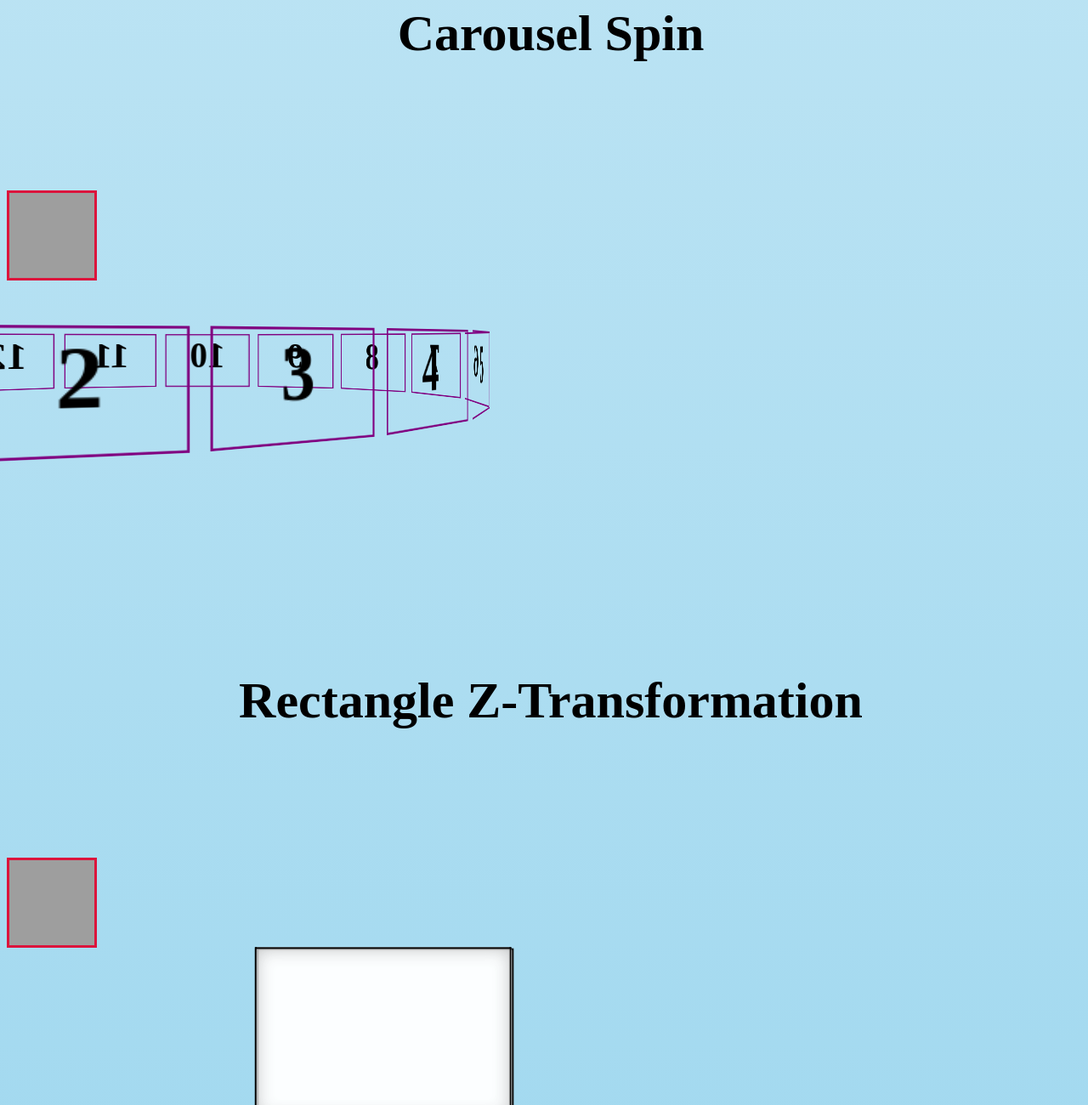
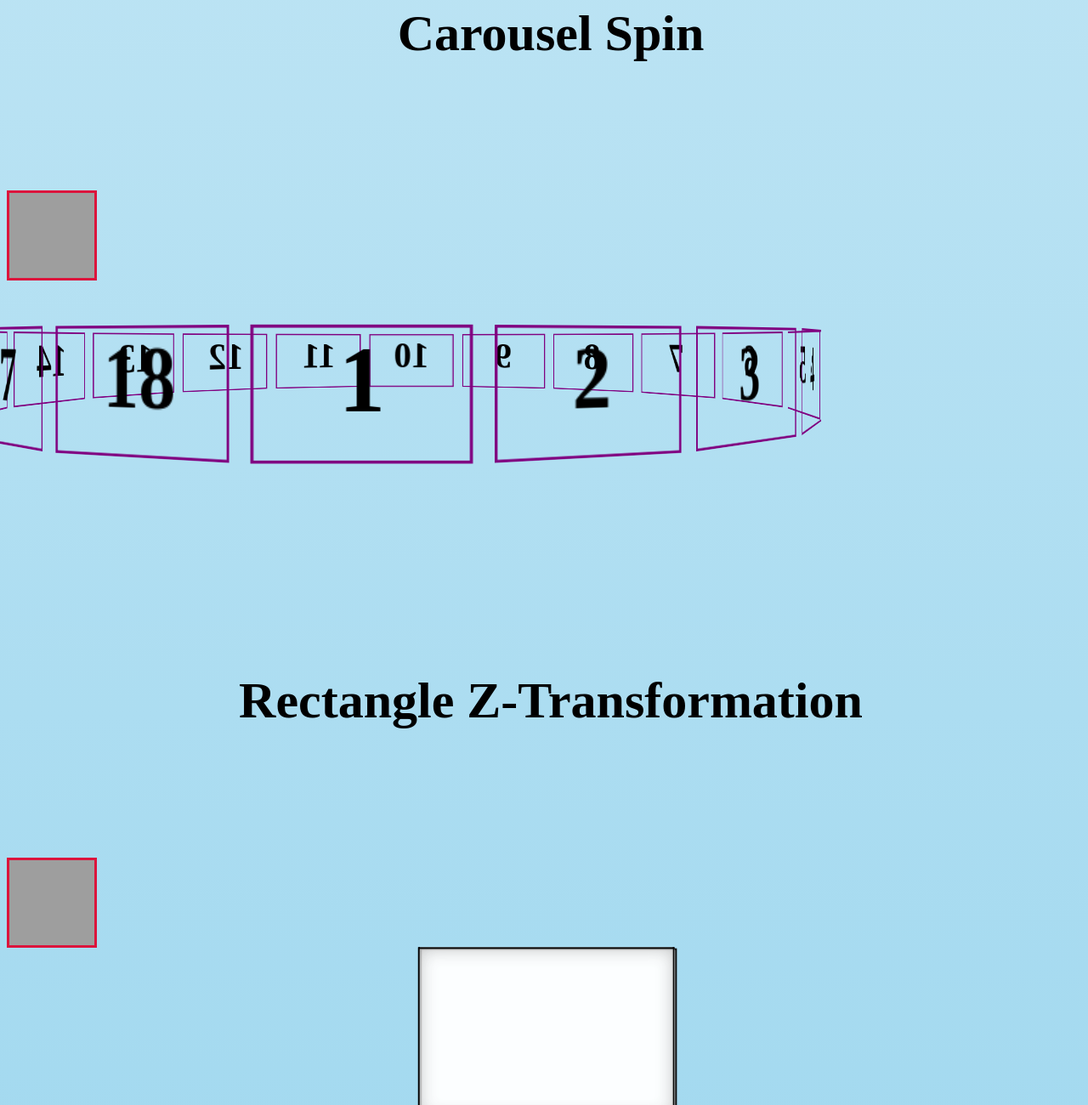
Before and after one commit to kcha0611/CSS-Animation-Demo, a plain HTML site: page index.html in a window 1280 px wide. Shown: the part 3983-5283 px from the top of the page at 85% size. Drawn offline with nearby package versions, Linux system fonts and the light colour scheme; grey boxes are pictures that could not be loaded.

Commit message:
fixed styling issues

```diff
--- a/carousel.css
+++ b/carousel.css
@@ -1,5 +1,5 @@
 #carousel-container {
-  padding-left: 180px;
+  padding-left: 320px;
   height: 160px;
   perspective: 1300px;
   width: 46%;
--- a/cube.css
+++ b/cube.css
@@ -3,6 +3,7 @@
   display: flex;
   justify-content: center;
   margin-bottom: 300px;
+  margin-left: 2.5%;
 }
 
 @keyframes cuberotation {from,to { transform: rotateX(0deg) rotateY(0deg) rotateZ(0deg) }
--- a/main.css
+++ b/main.css
@@ -14,7 +14,7 @@ h2, figure {
   letter-spacing: 10px;
 }
 html {
-  height: 5500px;
+  height: 5533px;
   width: 100%;
   margin-right: 0;
   margin-left: auto;
--- a/octagon.css
+++ b/octagon.css
@@ -9,14 +9,15 @@
 }
 
 #parent-octagon-div {
-  width: 100%;
+  width: 70%;
   height: 100%;
   position: absolute;
   transform-style: preserve-3d;
+  margin-left: 38%;
 }
 
 #parent-octagon-div:hover {
-  animation: oct-rotate 30s linear infinite;
+  animation: oct-rotate 15s linear infinite;
   transform-origin: 110px 0 0;
 }
 
--- a/rectangle.css
+++ b/rectangle.css
@@ -1,10 +1,11 @@
 #rectangle-container {
-  width: 77%;
+  width: 85%;
   height: 200px;
   position: relative;
   perspective: 8000px;
   display: flex;
   justify-content: center;
+  margin-left: 11%;
 }
 
 @keyframes rectanglerotation {from,to { transform: rotateX(0deg) rotateY(0deg) rotateZ(0deg) }
```
